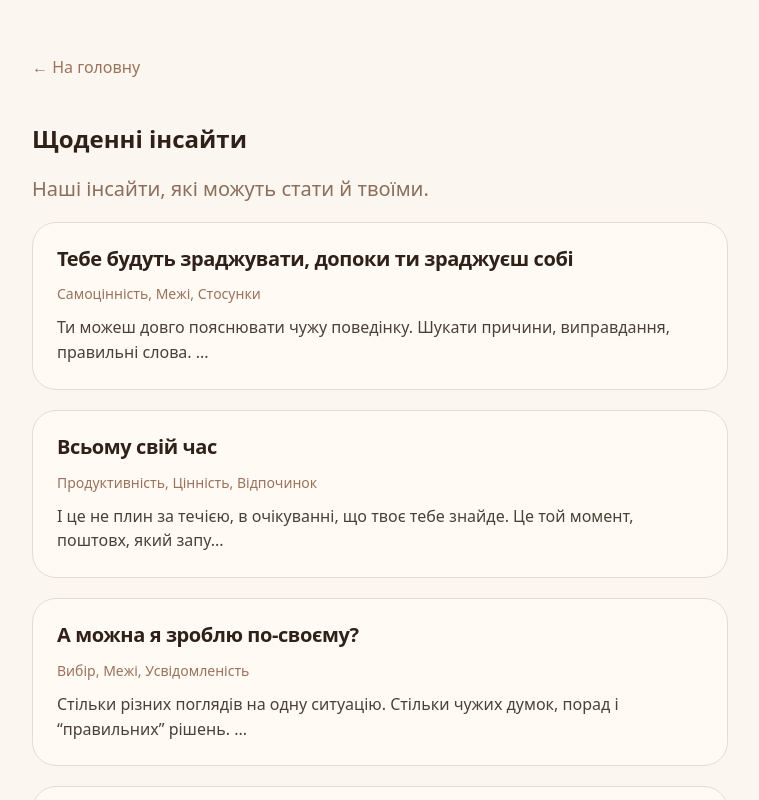
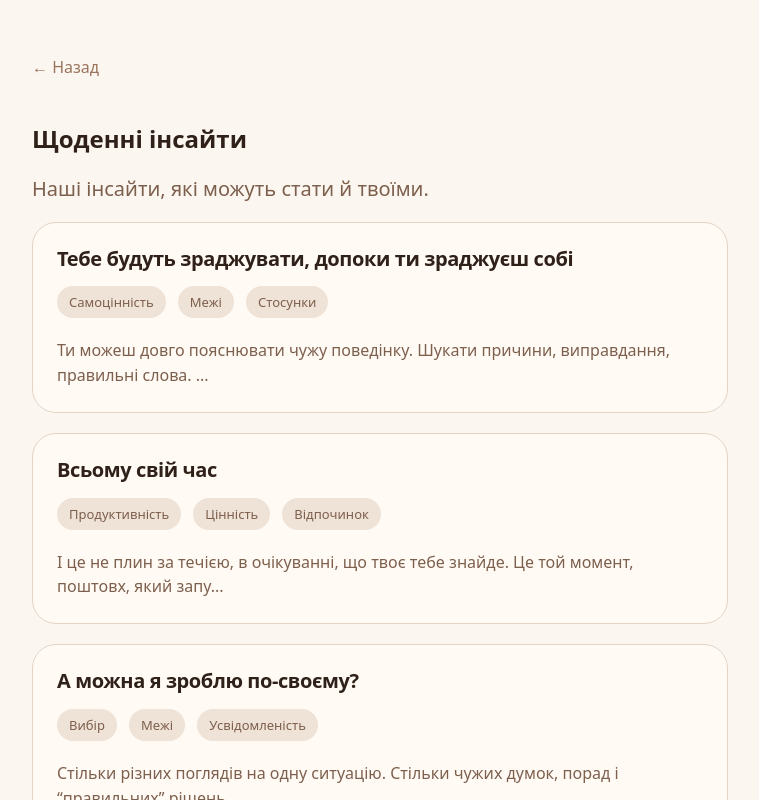
Before and after one commit to TetianaShch/daily-insights, a React (Vite) app: page /insights in a window 1280 px wide. Shown: the top 800 px of the page, without its empty margins (260-1019 px from the left). Built offline with nearby package versions, Linux system fonts and the light colour scheme.

Commit message:
refine ui and migrate styles to design tokens

```diff
--- a/src/components/InsightCatalog/InsightCatalog.module.css
+++ b/src/components/InsightCatalog/InsightCatalog.module.css
@@ -12,12 +12,14 @@
   display: inline-block;
   margin-bottom: 24px;
 
-  color: #9a735c;
+  color: var(--color-accent);
   text-decoration: none;
 }
 
-.backLink:hover {
-  text-decoration: underline;
+.backLink:hover,
+.backLink:focus-visible {
+  color: var(--color-accent-dark);
+  text-decoration: none;
 }
 
 .title {
@@ -31,7 +33,7 @@
 .subtitle {
   margin-top: 12px;
   font-size: 20px;
-  color: #8b6f5c;
+  color: var(--color-text-muted);
 }
 
 .list {
@@ -45,9 +47,9 @@
 
 .card {
   padding: 24px;
-  border: 1px solid #e5ddd3;
-  border-radius: 24px;
-  background: #fffaf4;
+  border: 1px solid var(--color-border);
+  border-radius: var(--radius-card);
+  background: var(--color-surface);
   cursor: pointer;
   transition:
     transform 0.2s ease,
@@ -56,7 +58,7 @@
 
 .card:hover {
   transform: translateY(-3px);
-  border-color: #d6c4b5;
+  border-color: var(--color-border-hover);
 }
 
 .cardLink {
@@ -73,34 +75,46 @@
 }
 
 .keywords {
-  margin-bottom: 12px;
-  color: #9a735c;
-  font-size: 14px;
+  display: flex;
+  flex-wrap: wrap;
+  gap: 12px;
+  margin-bottom: 20px;
+}
+
+.keywordLink,
+.activeKeyword {
+  display: inline-block;
+  padding: 7px 12px;
+  border-radius: var(--radius-pill);
+  background: var(--color-surface-soft);
+
+  text-decoration: none;
+  font-size: 13px;
   font-weight: 500;
+
+  transition:
+    background var(--transition-fast),
+    color var(--transition-fast);
 }
 
 .keywordLink {
-  color: inherit;
-  text-decoration: none;
+  color: var(--color-text-muted);
 }
 
-.keywordLink:hover {
-  text-decoration: underline;
+.keywordLink:hover,
+.keywordLink:focus-visible {
+  color: var(--color-accent-dark);
 }
 
 .activeKeyword {
-  color: #6f5241;
-  font-weight: 700;
-  text-decoration: none;
-}
-.activeKeyword {
-  color: #6f5241;
-  font-weight: 700;
+  background: var(--color-accent);
+  color: var(--color-surface);
+  font-weight: 600;
 }
 
 .description {
   margin: 0;
-  color: #4b4038;
+  color: var(--color-text-muted);
   font-size: 16px;
   line-height: 1.55;
 }
--- a/src/components/InsightCatalog/InsightCatalog.tsx
+++ b/src/components/InsightCatalog/InsightCatalog.tsx
@@ -17,7 +17,7 @@ function InsightCatalog({ insights }: InsightCatalogProps) {
   return (
     <section className={styles.catalog}>
       <Link className={styles.backLink} to="/">
-        ← На головну
+        ← Назад
       </Link>
       <h2>Щоденні інсайти</h2>
       <p className={styles.subtitle}>
@@ -28,8 +28,10 @@ function InsightCatalog({ insights }: InsightCatalogProps) {
           <li key={insight.id} className={styles.card}>
             <Link className={styles.cardLink} to={`/insight/${insight.id}`}>
               <h3 className={styles.cardTitle}>{insight.title}</h3>
+            </Link>
+
             <p className={styles.keywords}>
-                {insight.keywords.map((keyword, index) => (
+              {insight.keywords.map((keyword) => (
                 <Link
                   key={keyword}
                   to={`/insights?tag=${encodeURIComponent(keyword)}`}
@@ -40,10 +42,11 @@ function InsightCatalog({ insights }: InsightCatalogProps) {
                   }
                 >
                   {keyword}
-                    {index < insight.keywords.length - 1 ? ", " : ""}
                 </Link>
               ))}
             </p>
+
+            <Link className={styles.cardLink} to={`/insight/${insight.id}`}>
               <p className={styles.description}>
                 {insight.description.slice(0, 100)}...
               </p>
--- a/src/index.css
+++ b/src/index.css
@@ -1,15 +1,42 @@
 :root {
-  font-family: system-ui, sans-serif;
-  color: #2f2119;
-  background-color: #fbf6ef;
+  /* Colors */
+  --color-background: #fbf6ef;
+  --color-surface: #fffaf4;
+  --color-surface-soft: #efe2d6;
+
+  --color-text: #2f2119;
+  --color-text-muted: #7d5f4d;
+  --color-text-secondary: #4b4038;
+
+  --color-accent: #9a735c;
+  --color-accent-dark: #3a261c;
+
+  --color-border: #e2d5c8;
+  --color-border-hover: #d6c4b5;
+
+  --color-highlight: #c8a88d;
+
+  /* Radius */
+  --radius-md: 20px;
+  --radius-lg: 32px;
+  --radius-card: 24px;
+  --radius-pill: 999px;
+
+  --transition-fast: 0.2s ease;
 }
 
 * {
   box-sizing: border-box;
 }
 
+html {
+  font-family: system-ui, sans-serif;
+}
+
 body {
   margin: 0;
+  color: var(--color-text);
+  background: var(--color-background);
 }
 
 button,
--- a/src/pages/InsightPage/InsightPage.module.css
+++ b/src/pages/InsightPage/InsightPage.module.css
@@ -7,16 +7,16 @@
 .backLink {
   display: inline-flex;
   margin-bottom: 36px;
-  color: #9a735c;
+  color: var(--color-accent);
   font-size: 15px;
   text-decoration: none;
 }
 
 .article {
   padding: 36px;
-  border: 1px solid #e5ddd3;
-  border-radius: 32px;
-  background: #fffaf4;
+  border: 1px solid var(--color-border);
+  border-radius: var(--radius-lg);
+  background: var(--color-surface);
 }
 
 .keywords {
@@ -28,17 +28,29 @@
 
 .keyword {
   padding: 7px 12px;
-  border-radius: 999px;
-  background: #f1e5da;
-  color: #7d5f4d;
+  border-radius: var(--radius-pill);
+  background: var(--color-surface-soft);
+  color: var(--color-text-muted);
   font-size: 13px;
   font-weight: 500;
+  text-decoration: none;
+
+  transition:
+    background var(--transition-fast),
+    color var(--transition-fast);
+}
+
+.keyword:hover,
+.keyword:focus-visible {
+  background: var(--color-accent);
+  color: var(--color-surface);
+  text-decoration: none;
 }
 
 .title {
   max-width: 760px;
   margin: 0 0 32px;
-  color: #2d241f;
+  color: var(--color-text);
   font-size: clamp(36px, 6vw, 64px);
   line-height: 0.98;
   letter-spacing: -0.05em;
@@ -48,7 +60,7 @@
 .description {
   margin: 0;
   white-space: pre-line;
-  color: #4b4038;
+  color: var(--color-text-secondary);
   font-size: 20px;
   line-height: 1.75;
 }
@@ -57,14 +69,14 @@
   margin-top: 40px;
   padding: 28px;
   border-radius: 28px;
-  background: #faf2ea;
-  border-left: 4px solid #c8a88d;
-  color: #4b4038;
+  background: var(--color-background);
+  border-left: 4px solid var(--color-highlight);
+  color: var(--color-text-secondary);
 }
 
 .actionLabel {
   margin: 0 0 12px;
-  color: #8a6a55;
+  color: var(--color-accent);
   font-size: 13px;
   font-weight: 600;
   letter-spacing: 0.08em;
@@ -81,7 +93,7 @@
 .author {
   display: block;
   margin-top: 28px;
-  color: #9a735c;
+  color: var(--color-accent);
   text-align: right;
   text-decoration: none;
   font-size: 14px;
@@ -94,22 +106,3 @@
 .username {
   opacity: 0.7;
 }
-
-@media (max-width: 640px) {
-  .article {
-    padding: 24px;
-    border-radius: 24px;
-  }
-
-  .title {
-    margin-bottom: 24px;
-  }
-
-  .description {
-    font-size: 18px;
-  }
-
-  .action {
-    padding: 22px;
-  }
-}
--- a/src/pages/WelcomePage/WelcomePage.module.css
+++ b/src/pages/WelcomePage/WelcomePage.module.css
@@ -10,13 +10,13 @@
 
 .flower {
   margin-bottom: 24px;
-  color: #9a735c;
+  color: var(--color-accent);
   font-size: 72px;
 }
 
 .title {
   margin: 0;
-  color: #2d241f;
+  color: var(--color-text);
   font-size: clamp(48px, 8vw, 84px);
   line-height: 0.95;
   letter-spacing: -0.06em;
@@ -26,7 +26,7 @@
 .subtitle {
   max-width: 420px;
   margin: 24px 0 0;
-  color: #7d5f4d;
+  color: var(--color-text-muted);
   font-size: 18px;
   line-height: 1.6;
 }
@@ -40,28 +40,51 @@
 
 .primaryLink,
 .secondaryLink {
-  border-radius: 999px;
+  border-radius: var(--radius-pill);
   text-decoration: none;
   font-size: 16px;
 }
 
 .primaryLink {
   padding: 14px 24px;
-  background: #3a261c;
-  color: #fffaf4;
+  background: var(--color-accent-dark);
+  color: var(--color-surface);
 
   transition:
-    background 0.2s ease,
-    color 0.2s ease;
+    background var(--transition-fast),
+    color var(--transition-fast);
 }
 
 .primaryLink:hover,
 .primaryLink:focus-visible {
-  background: #fffaf4;
-  color: #3a261c;
-  outline: 1px solid #3a261c;
+  background: var(--color-surface);
+  color: var(--color-accent-dark);
+  outline: 1px solid var(--color-accent-dark);
 }
 
 .secondaryLink {
-  color: #8a6a55;
+  display: inline-block;
+
+  padding: 12px 20px;
+
+  border: 1px solid var(--color-border);
+  border-radius: var(--radius-pill);
+
+  background: var(--color-surface);
+  color: var(--color-accent);
+
+  text-decoration: none;
+  font-size: 15px;
+
+  transition:
+    background var(--transition-fast),
+    color var(--transition-fast),
+    border-color var(--transition-fast);
 }
+
+.secondaryLink:hover,
+.secondaryLink:focus-visible {
+  background: var(--color-surface-soft);
+  color: var(--color-accent-dark);
+  border-color: var(--color-border-hover);
+}
```
Lines whose indentation alone changed are shown as unchanged.
